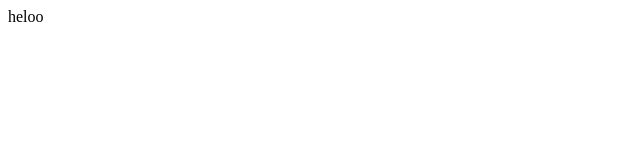
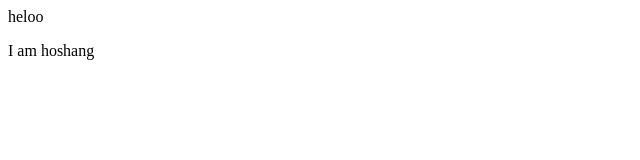
Before and after one commit to Hoshang-Warfade/Practice2, a plain HTML site: page index.html in a window 1280 px wide. Shown: the full height of the page, 0-640 px from the left. Drawn offline with Linux system fonts and the light colour scheme.

Commit message:
addaname

```diff
--- a/index.html
+++ b/index.html
@@ -1 +1,2 @@
 <p>heloo</p>
+<p>I am hoshang</p>
```
